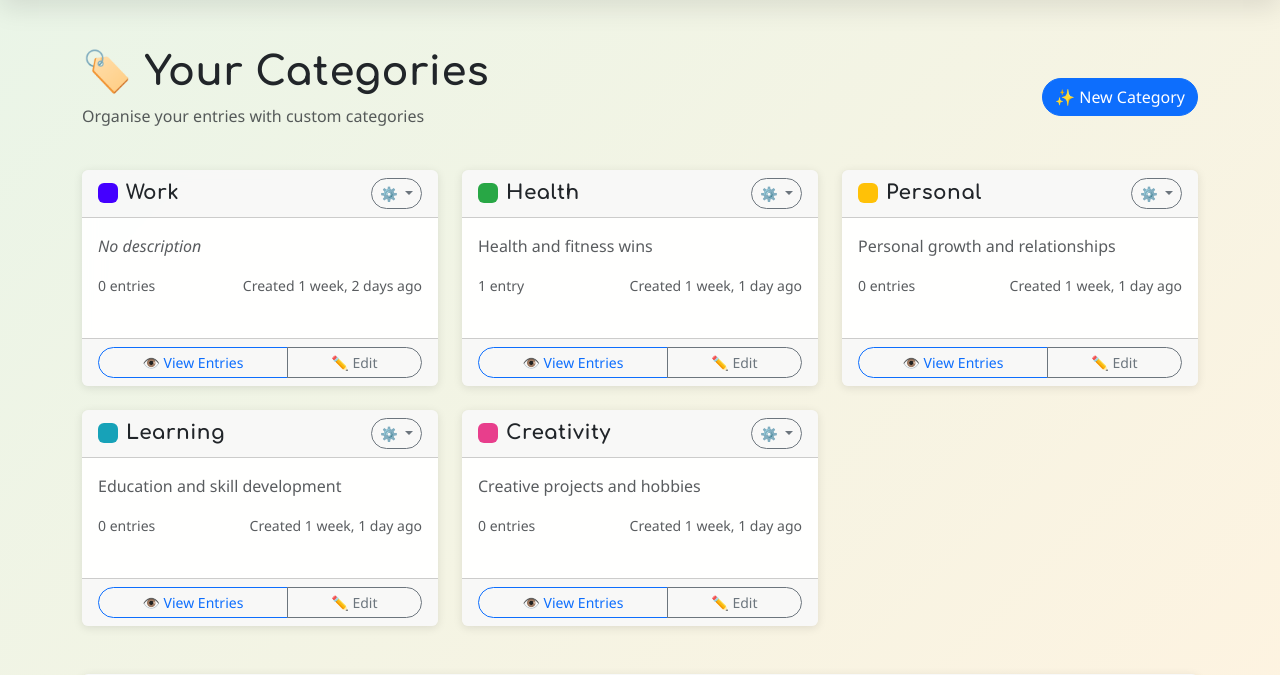
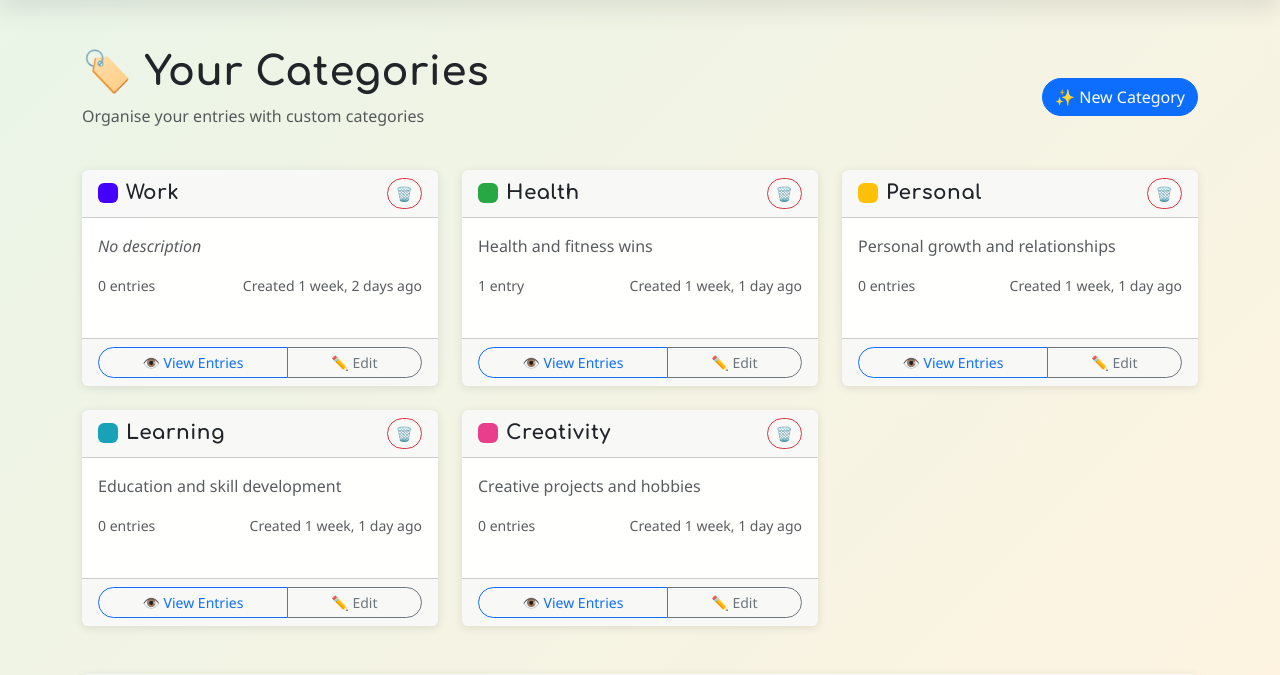
Before and after one commit to soumya2219/my-daily-wins-tracker, a Django app: page /categories/ in a window 1280 px wide. Shown: the part 86-761 px from the top of the page. Run offline with Django 5.2, Linux system fonts and the light colour scheme; a user stored in the database is signed in; data comes from the database, SQL or seed files in the repository; some libraries are stand-ins or nearby versions.

Commit message:
Replace settings dropdown with delete button on category cards

```diff
--- a/templates/tracker/category_list.html
+++ b/templates/tracker/category_list.html
@@ -31,24 +31,12 @@
                                     <span class="badge me-2" style="background-color: {{ category.color }}; width: 20px; height: 20px;">&nbsp;</span>
                                     <h5 class="mb-0">{{ category.name }}</h5>
                                 </div>
-                                <div class="dropdown">
-                                    <button class="btn btn-sm btn-outline-secondary dropdown-toggle" type="button"
-                                            data-bs-toggle="dropdown" aria-expanded="false">
-                                        ⚙️
-                                    </button>
-                                    <ul class="dropdown-menu">
-                                        <li>
-                                            <a class="dropdown-item" href="{% url 'category_edit' category.pk %}">
-                                                ✏️ Edit
-                                            </a>
-                                        </li>
-                                        <li>
-                                            <a class="dropdown-item text-danger" href="{% url 'category_delete' category.pk %}">
-                                                🗑️ Delete
-                                            </a>
-                                        </li>
-                                    </ul>
-                                </div>
+                                <a href="{% url 'category_delete' category.pk %}"
+                                   class="btn btn-sm btn-outline-danger"
+                                   title="Delete category"
+                                   onclick="return confirm('Are you sure you want to delete this category? This action cannot be undone.');">
+                                    🗑️
+                                </a>
                             </div>
                             <div class="card-body">
                                 {% if category.description %}
```
